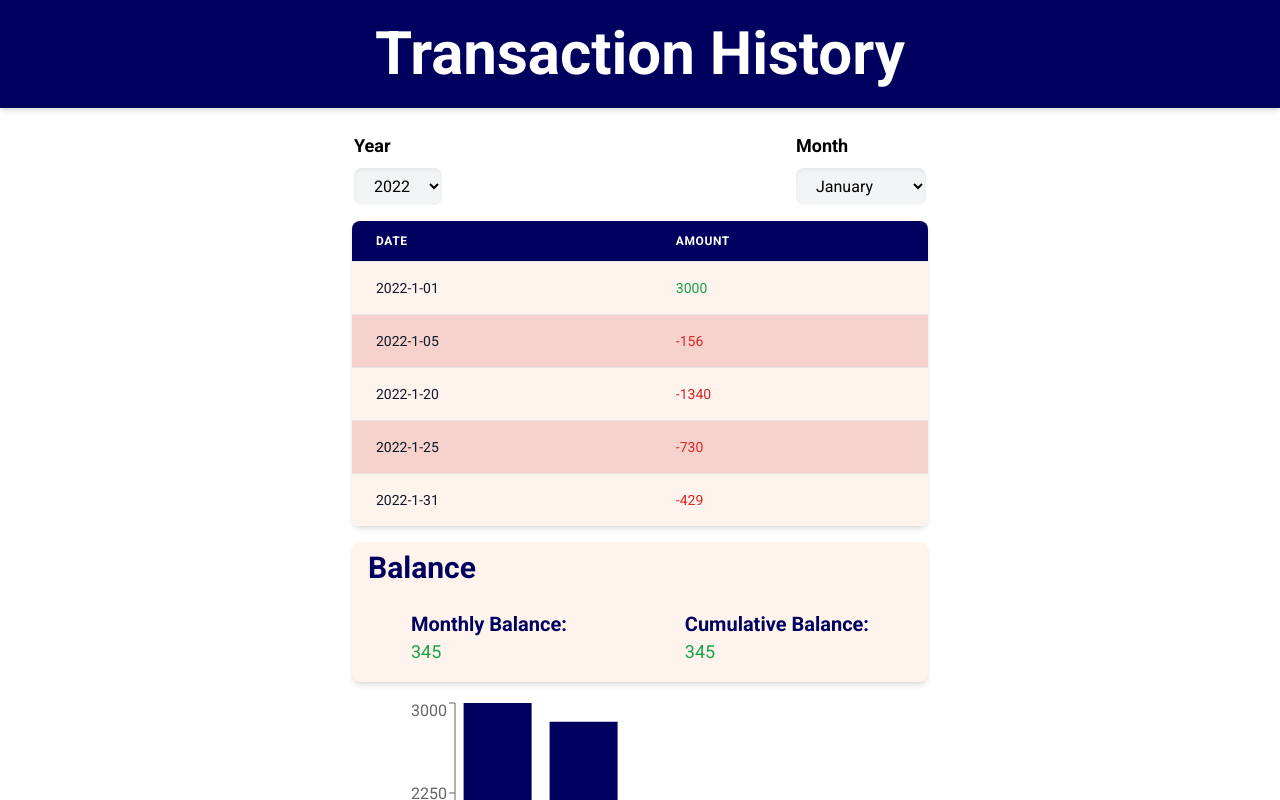
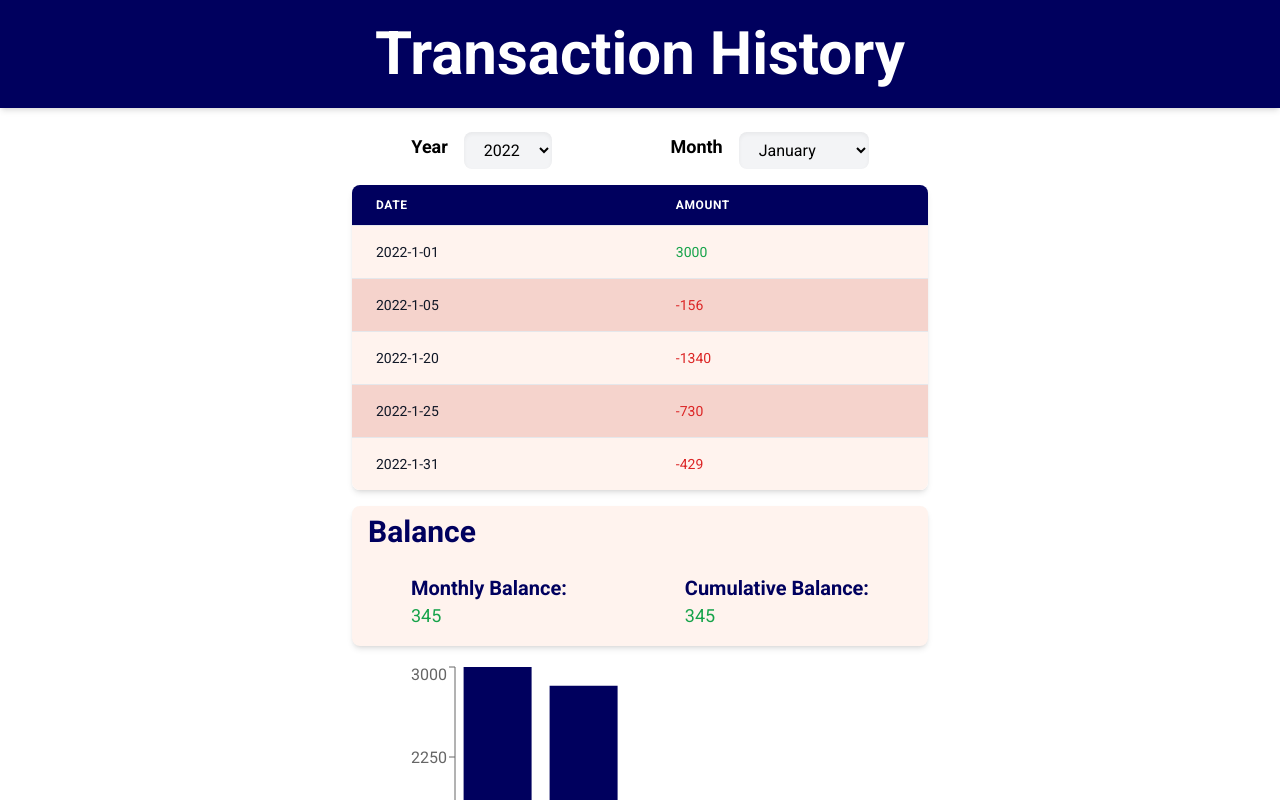
Before and after one commit to alhajjkhalid/CustomerBalance, a React (Vite) app in the folder Frontend/: page / in a window 1280 px wide. Shown: the top 800 px of the page. Built offline with nearby package versions, Linux system fonts and the light colour scheme.

Commit message:
minor bug fixes

```diff
--- a/Frontend/src/assets/data.js
+++ b/Frontend/src/assets/data.js
@@ -52,7 +52,10 @@ const transactions = [
   { amount: 3000, timestamp: "2022-8-01" },
   { amount: -180, timestamp: "2022-8-06" },
   { amount: -510, timestamp: "2022-8-15" },
-  { amount: -660, timestamp: "2022-8-23" },
+  { amount: -660, timestamp: "2022-8-16" },
+  { amount: -370, timestamp: "2022-8-17" },
+  { amount: -180, timestamp: "2022-8-19" },
+  { amount: -510, timestamp: "2022-8-21" },
   { amount: -370, timestamp: "2022-8-31" },
 
   // Transactions for September 2022
--- a/Frontend/src/components/Filter.jsx
+++ b/Frontend/src/components/Filter.jsx
@@ -18,9 +18,9 @@ const Filter = ({ handleYearChange, handleMonthChange, month, year }) => {
   ];
 
   return (
-    <div className="flex justify-evenly my-4 bg-white">
-      <div className="flex flex-col">
-        <label htmlFor="year" className="mb-2 text-lg font-semibold">
+    <div className="w-full max-w-xl mx-auto mt-4  overflow-hidden flex justify-around">
+      <div className="flex items-center">
+        <label htmlFor="year" className="mb-2 mr-4 text-lg font-semibold">
           Year
         </label>
         <select
@@ -36,8 +36,8 @@ const Filter = ({ handleYearChange, handleMonthChange, month, year }) => {
           ))}
         </select>
       </div>
-      <div className="flex flex-col">
-        <label htmlFor="month" className="mb-2 text-lg font-semibold">
+      <div className="flex items-center">
+        <label htmlFor="month" className="mb-2 mr-4 text-lg font-semibold">
           Month
         </label>
         <select
```
